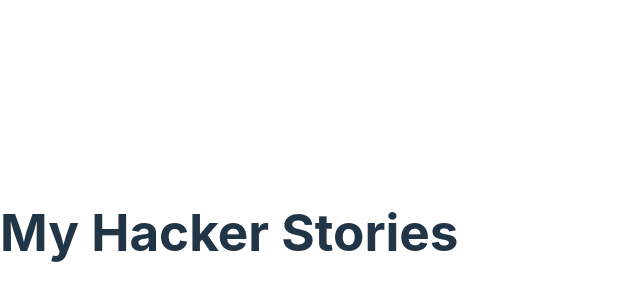
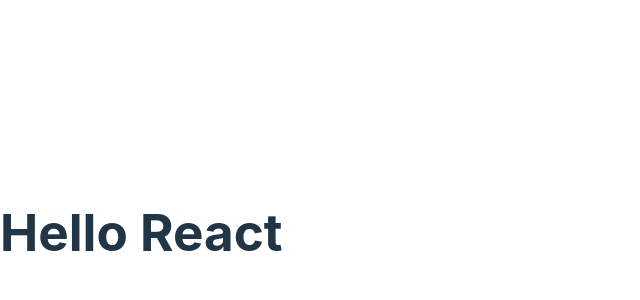
Before and after one commit to joshuakalungi/road_to_react, a React (Vite) app in the folder hacker-stories/: page / in a window 1280 px wide. Shown: the part 168-468 px from the top of the page, without its empty margins (0-640 px from the left). Built offline with nearby package versions, Linux system fonts and the light colour scheme.

Commit message:
function component-JSX

```diff
--- a/hacker-stories/src/App.jsx
+++ b/hacker-stories/src/App.jsx
@@ -1,12 +1,17 @@
 import * as React from "react";
 
+
+// variable declaration ------outside the component
+const title = "React";
+
+
 function App(){
-  // variable declaration
-  const title = "React";
+  // variable declaration -----inside the component
+  // const title = "React";
 
   return (
     <div>
-      <h1>My Hacker Stories</h1>
+      <h1>Hello {title}</h1>
     </div>
   );
 }
```
